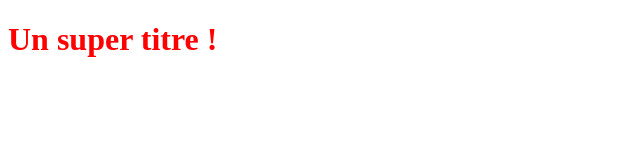
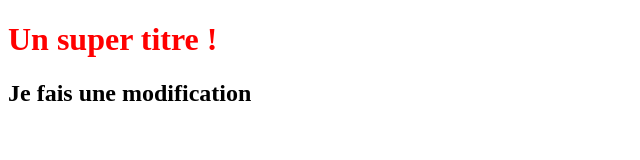
Before and after one commit to MohamedIlou/Git1, a plain HTML site: page index.html in a window 1280 px wide. Shown: the whole page, without its empty margins (0-640 px from the left). Drawn offline with Linux system fonts and the light colour scheme.

Commit message:
Update index.html

```diff
--- a/index.html
+++ b/index.html
@@ -6,5 +6,6 @@
 </head>
 <body>
    <h1>Un super titre !</h1>
+   <h2>Je fais une modification</h2>
 </body>
 </html>
```
